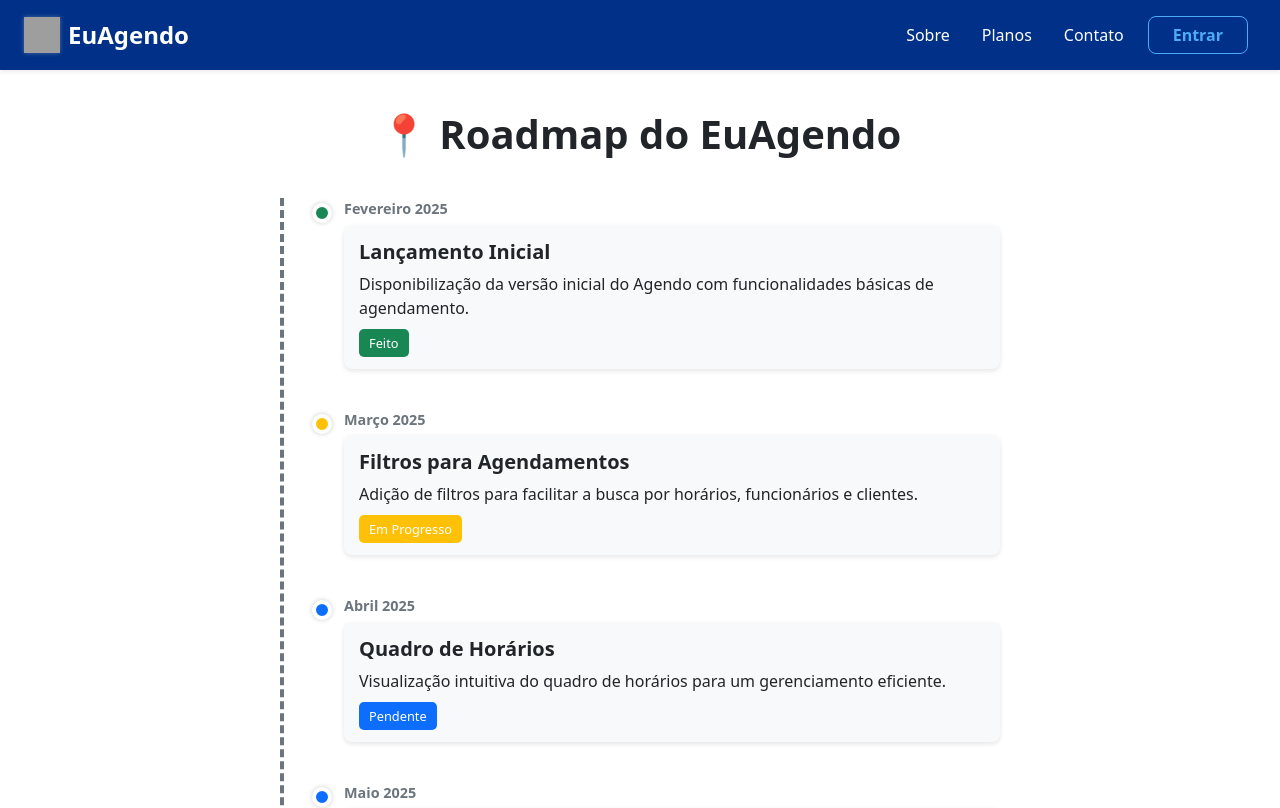
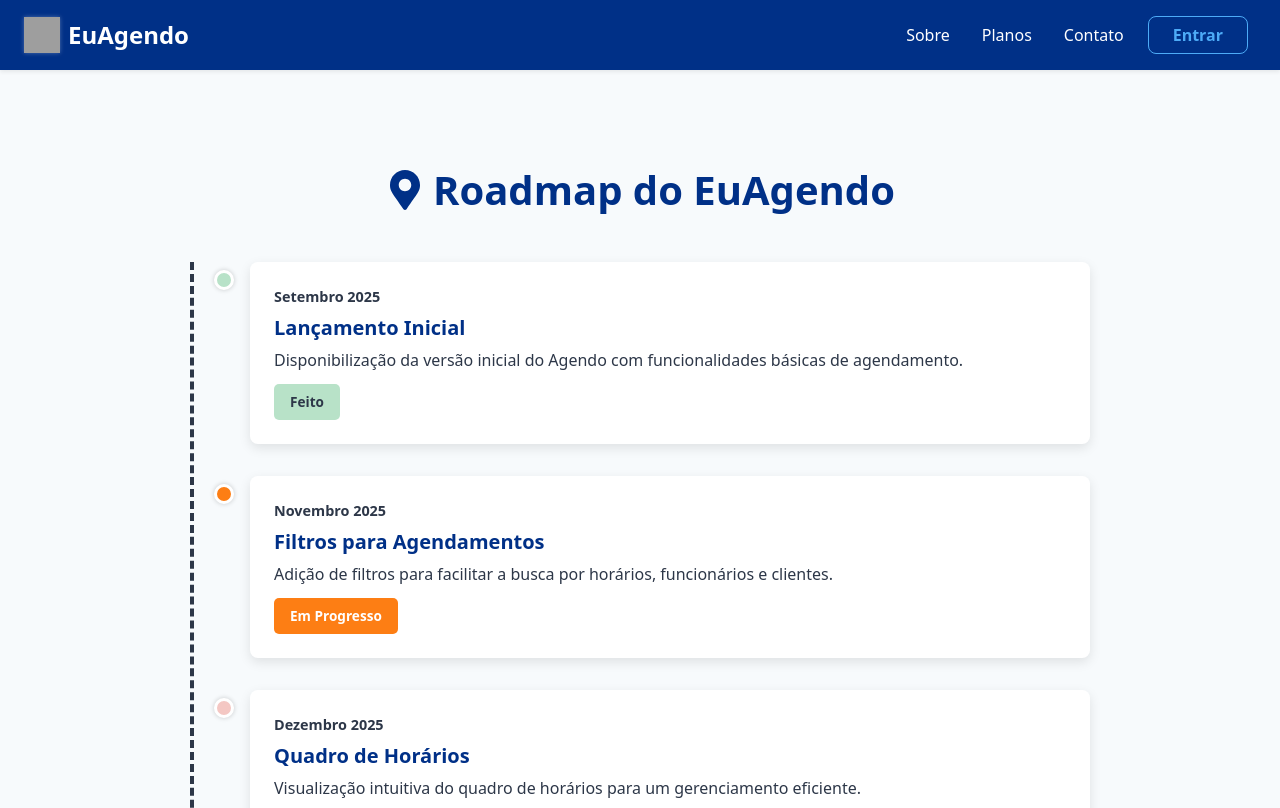
Before and after one commit to ehodiogo/EuAgendoFrontend, a React (Vite) app: page /roadmap in a window 1280 px wide. Shown: the top 808 px of the page. Built offline with nearby package versions, Linux system fonts and the light colour scheme; grey boxes are pictures that could not be loaded.

Commit message:
style: roadmap e precos do home arrumados

```diff
--- a/src/views/Roadmap.tsx
+++ b/src/views/Roadmap.tsx
@@ -2,52 +2,55 @@
 import React from "react";
 import "bootstrap/dist/css/bootstrap.min.css";
 import Navbar from "../components/Navbar";
+import AOS from "aos";
+import "aos/dist/aos.css";
+import { FaMapMarkerAlt } from "react-icons/fa";
 
 const roadmapData = [
   {
-    date: "Fevereiro 2025",
+    date: "Setembro 2025",
     title: "Lançamento Inicial",
     description:
       "Disponibilização da versão inicial do Agendo com funcionalidades básicas de agendamento.",
     status: "Feito",
   },
   {
-    date: "Março 2025",
+    date: "Novembro 2025",
     title: "Filtros para Agendamentos",
     description:
       "Adição de filtros para facilitar a busca por horários, funcionários e clientes.",
     status: "Em Progresso",
   },
   {
-    date: "Abril 2025",
+    date: "Dezembro 2025",
     title: "Quadro de Horários",
     description:
       "Visualização intuitiva do quadro de horários para um gerenciamento eficiente.",
     status: "Pendente",
   },
   {
-    date: "Maio 2025",
+    date: "? 2026",
     title: "Notificações Automáticas",
     description:
       "Envio automático de lembretes para clientes e funcionários sobre os agendamentos.",
     status: "Pendente",
   },
   {
-    date: "Junho 2025",
+    date: "? 2026",
     title: "Relatórios e Estatísticas",
     description:
       "Implementação de relatórios detalhados sobre agendamentos, cancelamentos e desempenho.",
     status: "Pendente",
   },
   {
-    date: "Julho 2025",
+    date: "? 2026",
     title: "Integração com Sistemas de Pagamentos",
     description:
       "Integração com sistemas de pagamento para facilitar o pagamento dos agendamentos.",
     status: "Pendente",
   },
   {
-    date: "Agosto 2025",
+    date: "? 2026",
     title: "Aplicativo Mobile",
     description:
       "Desenvolvimento de um aplicativo mobile para facilitar o agendamento de qualquer lugar.",
@@ -55,94 +58,196 @@ const roadmapData = [
   },
 ];
 
-const getStatusColor = (status: string) => {
-  switch (status) {
-    case "Feito":
-      return "#198754"; // Verde
-    case "Em Progresso":
-      return "#ffc107"; // Amarelo
-    case "Pendente":
-      return "#0d6efd"; // Azul
-    default:
-      return "#6c757d"; // Cinza
-  }
-};
+const Roadmap: React.FC = () => {
+  React.useEffect(() => {
+    AOS.init({ duration: 800 });
+  }, []);
 
-const Roadmap: React.FC = () => {
   return (
     <>
       <Navbar />
-      <div style={{ padding: "40px", maxWidth: "800px", margin: "0 auto" }}>
-        <h1
-          style={{
-            textAlign: "center",
-            marginBottom: "40px",
-            fontWeight: "bold",
-          }}
-        >
-          <span style={{ color: "#6c757d" }}>📍</span> Roadmap do EuAgendo
+      <div className="roadmap-container">
+        <style>{`
+          /* Paleta de cores */
+          :root {
+            --primary-blue: #003087;
+            --light-blue: #4dabf7;
+            --dark-gray: #2d3748;
+            --light-gray: #f7fafc;
+            --white: #ffffff;
+            --pastel-green: #b8e2c8; /* Feito */
+            --pastel-red: #f4c7c3; /* Pendente */
+            --warning-orange: #fd7e14; /* Em Progresso */
+          }
+
+          /* Container */
+          .roadmap-container {
+            background-color: var(--light-gray);
+            padding: 3rem 1rem;
+            margin: 0;
+            min-height: calc(100vh - 56px); /* Adjust for Navbar height */
+          }
+
+          /* Título */
+          .roadmap-title {
+            text-align: center;
+            margin-bottom: 3rem;
+            font-weight: 700;
+            font-size: 2.5rem;
+            color: var(--primary-blue);
+            display: flex;
+            align-items: center;
+            justify-content: center;
+            gap: 0.5rem;
+          }
+
+          /* Timeline */
+          .timeline {
+            position: relative;
+            max-width: 900px;
+            margin: 0 auto;
+            padding-left: 2rem;
+            border-left: 4px dashed var(--dark-gray);
+          }
+
+          /* Timeline Item */
+          .timeline-item {
+            position: relative;
+            margin-bottom: 2rem;
+            padding-left: 1.5rem;
+          }
+          .timeline-item::before {
+            content: '';
+            position: absolute;
+            left: -0.75rem;
+            top: 0.5rem;
+            width: 1.25rem;
+            height: 1.25rem;
+            border-radius: 50%;
+            border: 3px solid var(--white);
+            box-shadow: 0 0 5px rgba(0, 0, 0, 0.2);
+          }
+          .timeline-item.feito::before {
+            background-color: var(--pastel-green);
+          }
+          .timeline-item.em-progresso::before {
+            background-color: var(--warning-orange);
+          }
+          .timeline-item.pendente::before {
+            background-color: var(--pastel-red);
+          }
+
+          /* Card */
+          .timeline-card {
+            background-color: var(--white);
+            border-radius: 8px;
+            box-shadow: 0 4px 12px rgba(0, 0, 0, 0.1);
+            padding: 1.5rem;
+            transition: transform 0.3s ease, box-shadow 0.3s ease;
+          }
+          .timeline-card:hover {
+            transform: translateY(-5px);
+            box-shadow: 0 6px 16px rgba(0, 0, 0, 0.15);
+          }
+          .timeline-card .date {
+            font-size: 0.9rem;
+            font-weight: 600;
+            color: var(--dark-gray);
+            margin-bottom: 0.5rem;
+          }
+          .timeline-card h5 {
+            font-size: 1.25rem;
+            font-weight: 700;
+            color: var(--primary-blue);
+            margin-bottom: 0.5rem;
+          }
+          .timeline-card p {
+            font-size: 1rem;
+            color: var(--dark-gray);
+            margin-bottom: 0.75rem;
+          }
+          .timeline-card .status {
+            display: inline-block;
+            font-size: 0.85rem;
+            padding: 0.5rem 1rem;
+            border-radius: 5px;
+            color: var(--white);
+            font-weight: 600;
+          }
+          .timeline-card .status.feito {
+            background-color: var(--pastel-green);
+            color: var(--dark-gray);
+          }
+          .timeline-card .status.em-progresso {
+            background-color: var(--warning-orange);
+          }
+          .timeline-card .status.pendente {
+            background-color: var(--pastel-red);
+            color: var(--dark-gray);
+          }
+
+          /* Responsividade */
+          @media (max-width: 991px) {
+            .roadmap-container {
+              padding: 2rem 1rem;
+            }
+            .roadmap-title {
+              font-size: 2rem;
+            }
+            .timeline {
+              padding-left: 1.5rem;
+            }
+            .timeline-item {
+              padding-left: 1rem;
+            }
+            .timeline-card {
+              padding: 1rem;
+            }
+          }
+          @media (max-width: 576px) {
+            .roadmap-title {
+              font-size: 1.75rem;
+            }
+            .timeline {
+              padding-left: 1rem;
+            }
+            .timeline-item::before {
+              width: 1rem;
+              height: 1rem;
+              left: -0.6rem;
+            }
+            .timeline-card .date {
+              font-size: 0.85rem;
+            }
+            .timeline-card h5 {
+              font-size: 1.1rem;
+            }
+            .timeline-card p {
+              font-size: 0.9rem;
+            }
+            .timeline-card .status {
+              font-size: 0.8rem;
+              padding: 0.4rem 0.8rem;
+            }
+          }
+        `}</style>
+        <div className="roadmap-container">
+          <h1 className="roadmap-title" data-aos="fade-up">
+            <FaMapMarkerAlt /> Roadmap do EuAgendo
           </h1>
-
-        <div
-          style={{
-            position: "relative",
-            paddingLeft: "40px",
-            borderLeft: "4px dashed #6c757d",
-          }}
-        >
+          <div className="timeline">
             {roadmapData.map((item, index) => (
               <div
                 key={index}
-              style={{
-                position: "relative",
-                marginBottom: "40px",
-                paddingLeft: "20px",
-              }}
+                className={`timeline-item ${item.status.toLowerCase().replace(" ", "-")}`}
+                data-aos="fade-up"
+                data-aos-delay={index * 100}
               >
-              <div
-                style={{
-                  position: "absolute",
-                  left: "-12px",
-                  top: "5px",
-                  width: "20px",
-                  height: "20px",
-                  backgroundColor: getStatusColor(item.status),
-                  border: "4px solid white",
-                  borderRadius: "50%",
-                  boxShadow: "0 0 5px rgba(0, 0, 0, 0.2)",
-                }}
-              ></div>
-
-              <div
-                style={{
-                  fontSize: "0.9rem",
-                  fontWeight: "bold",
-                  color: "#6c757d",
-                  marginBottom: "5px",
-                }}
-              >
-                {item.date}
-              </div>
-
-              <div
-                style={{
-                  background: "#f8f9fa",
-                  padding: "15px",
-                  borderRadius: "8px",
-                  boxShadow: "0 2px 5px rgba(0, 0, 0, 0.1)",
-                }}
-              >
-                <h5 style={{ fontWeight: "bold" }}>{item.title}</h5>
-                <p style={{ marginBottom: "10px" }}>{item.description}</p>
-                <span
-                  style={{
-                    fontSize: "0.8rem",
-                    padding: "5px 10px",
-                    borderRadius: "5px",
-                    backgroundColor: getStatusColor(item.status),
-                    color: "#fff",
-                  }}
-                >
+                <div className="timeline-card">
+                  <div className="date">{item.date}</div>
+                  <h5>{item.title}</h5>
+                  <p>{item.description}</p>
+                  <span className={`status ${item.status.toLowerCase().replace(" ", "-")}`}>
                     {item.status}
                   </span>
                 </div>
@@ -150,6 +255,7 @@ const Roadmap: React.FC = () => {
             ))}
           </div>
         </div>
+      </div>
     </>
   );
 };
```
Also changed, not shown: src/views/Home.tsx (+11 -11 lines). Lines whose indentation alone changed are shown as unchanged.
